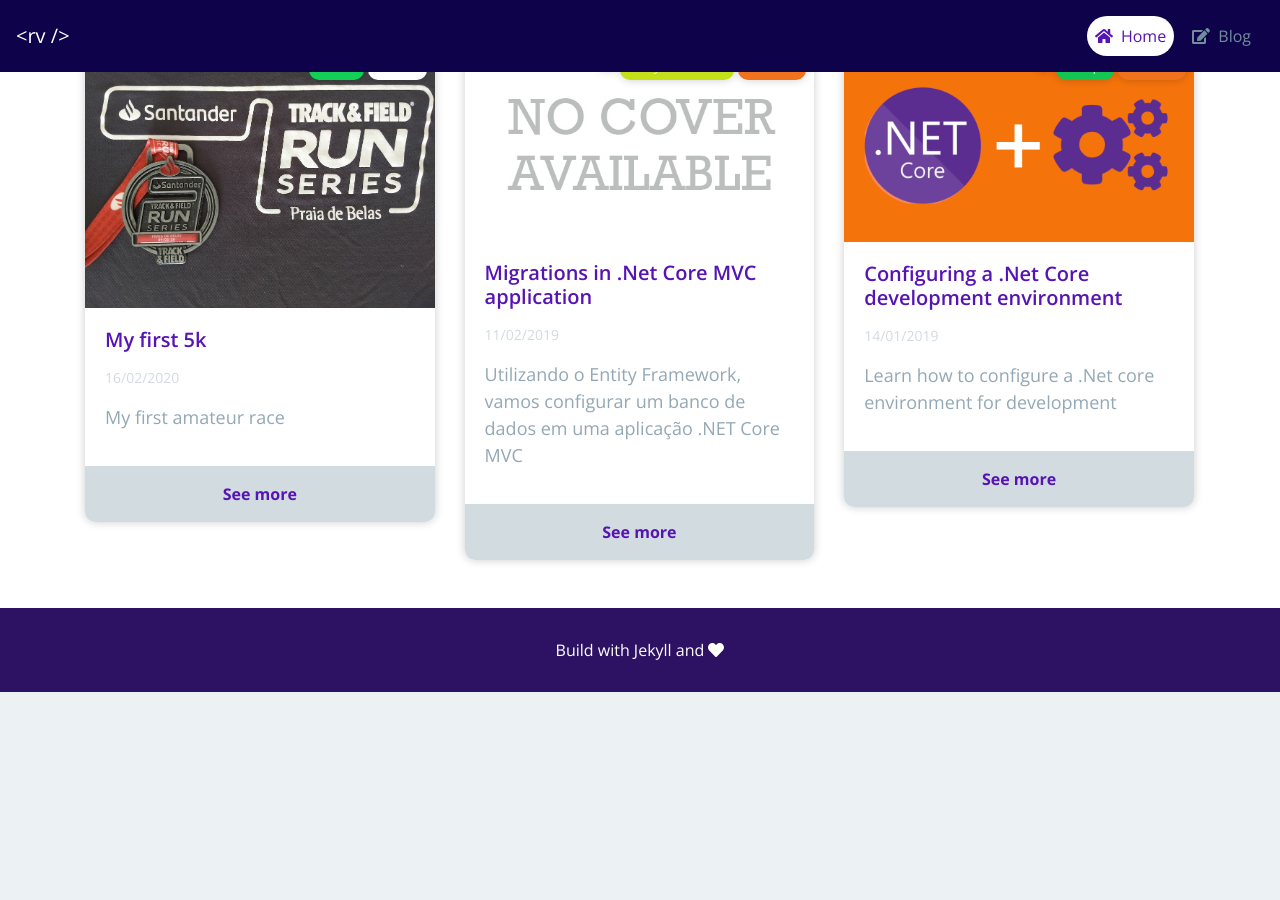
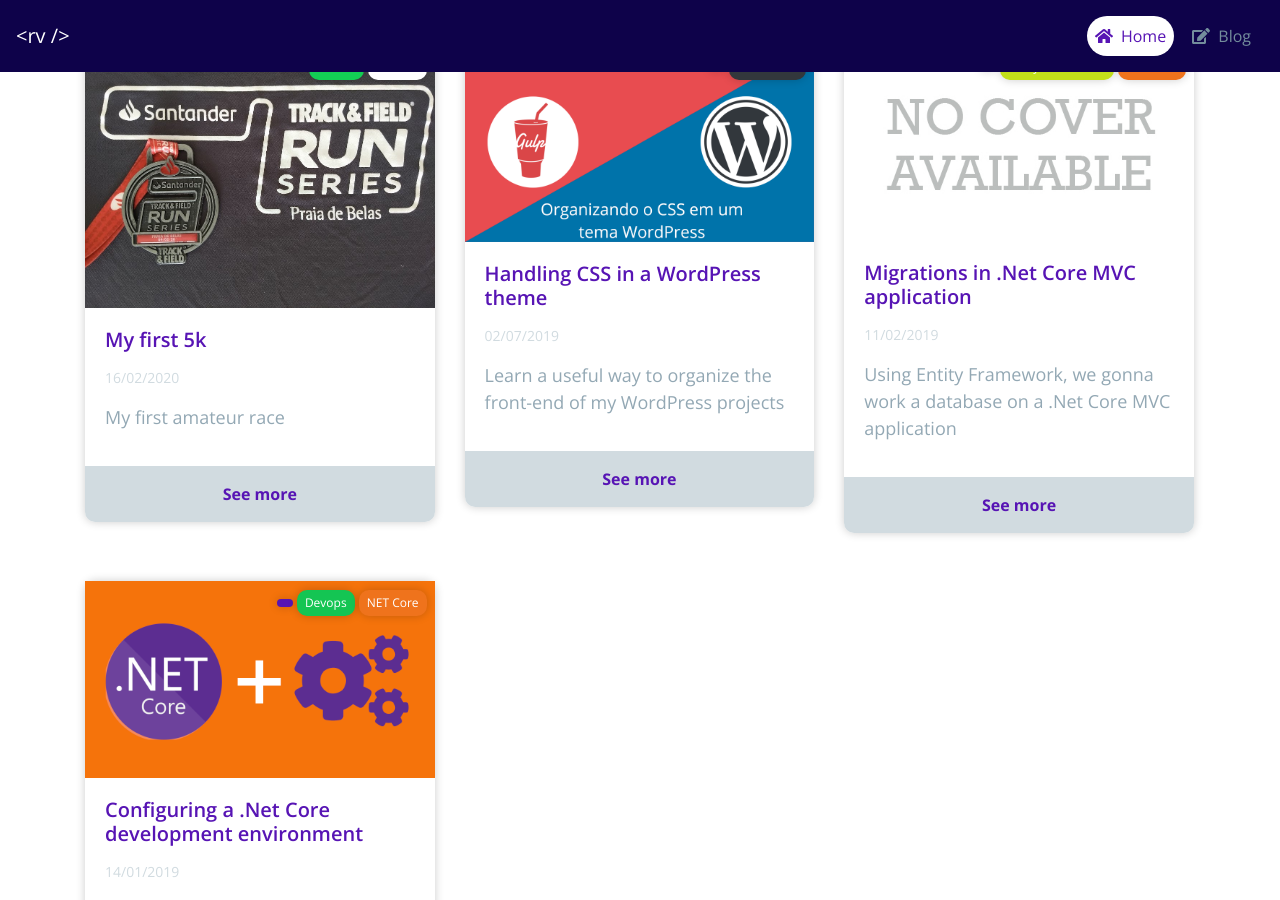
Before and after one commit to Rodrigo-Vargas/rodrigo-vargas.github.io, a Jekyll site: the page built from en/index.md, in a window 1280 px wide and 900 px high, scrolled down 1044 px. Built offline with Jekyll 4.4.1, drawn with Linux system fonts in a browser that asks for light colours; before the commit the page ends 1736 px from its top, so only the background shows below that; part of the change alters nothing that is shown.

Commit message:
Added new WordPress post. Fixed description on another post

````diff
--- a/en/_posts/2019-02-11-migration-in-dot-net-application.md
+++ b/en/_posts/2019-02-11-migration-in-dot-net-application.md
@@ -10,7 +10,7 @@
       - entity-framework
       - net-core
    date: 2019-02-11
-   description: Utilizando o Entity Framework, vamos configurar um banco de dados em uma aplicação .NET Core MVC
+   description: Using Entity Framework, we gonna work a database on a .Net Core MVC application
    lang: en
    layout: article
    title: Migrations in .Net Core MVC application
--- /dev/null
+++ b/en/_posts/2019-07-02-handling-css-on-wordpress-theme-with-gulp.md
@@ -0,0 +1,228 @@
+---
+   breadcrumb:
+    -
+      text: "Blog"
+      link: "/blog"
+    -
+      text: "Handling CSS in a WordPress theme"
+      link: "/blog/handling-css-on-wordpress-theme-with-gulp"
+   categories: [wordpress]
+   cover_url: handling-css-wp-theme.png
+   date: 2019-07-02
+   description: Learn a useful way to organize the front-end of my WordPress projects
+   lang: en
+   layout: article
+   permalink: /en/blog/handling-css-on-wordpress-theme-with-gulp
+   title: Handling CSS in a WordPress theme
+---
+
+Hi everyone! On today's post, I will show you a useful way to handle the front-end assets of my WordPress projects.
+
+As start point, I will use Irei use the project that we started to build in the <a href="http://rodrigovargas.com.br/criando-um-tema-wordpress-do-zero/">first post</a> of "How Create a WordPress theme", that you can download in his <a href="https://github.com/Rodrigo-Vargas/wordpress-theme-uphealth">Github repository</a>.
+
+## Linking the style.css in WordPress theme
+
+Before to start how to handle our stylesheets, we must link the style.css file on the **index.php** theme file, that can be made of the folowin way, adding the following line below the **head** section:
+
+```php
+   <link rel="stylesheet" href="<?php echo get_stylesheet_uri(); ?>">
+```
+
+## What is Gulp?
+
+To automate all tasks involving the front-end of our theme, I will use <a href="https://gulpjs.com/" target="_blank">Gulp</a>, which is a task runner for JavaScript. In short, Gulp makes several tasks much simpler and automated, as it allows us to run customized routines, in addition to being able to install plugins made for Gulp, which perform many useful tasks, such as minifying the code, copying files, transpiling JavaScript ECMA6, among other diverse tasks.
+
+## Initing a node.js package
+
+If you have already made a node.js application, you probably already know the **package.json** file, if you haven't already, in short it is a file that will be the reference of the package we are creating, where we write some information that identify our package and which packages will be necessary for our package to work.
+
+With the node.js tooling installed on machine, execute the following command:
+
+```bash
+    npm init
+```
+
+After that, a series of questions regarding the package will be asked. Below I show you how I answered in my case:
+
+```bash
+   package name: (uphealth)
+   version: (1.0.0)
+   description: A front-end asset handler to uphealth theme
+   entry point: (index.js)
+   test command:
+   git repository: (https://github.com/Rodrigo-Vargas/wordpress-theme-uphealth.git)
+   keywords:
+   author: Rodrigo Vargas
+   license: (ISC)
+   About to write to C:\Workspace\VVV\www\uphealth\public_html\wp-content\themes\uphealth\package.json:
+
+   {
+   "name": "uphealth",
+   "version": "1.0.0",
+   "description": "A front-end asset handler to uphealth theme",
+   "main": "index.js",
+   "scripts": {
+      "test": "echo \"Error: no test specified\" &amp;&amp; exit 1"
+   },
+   "repository": {
+      "type": "git",
+      "url": "git+https://github.com/Rodrigo-Vargas/wordpress-theme-uphealth.git"
+   },
+   "author": "Rodrigo Vargas",
+   "license": "ISC",
+   "bugs": {
+      "url": "https://github.com/Rodrigo-Vargas/wordpress-theme-uphealth/issues"
+   },
+   "homepage": "https://github.com/Rodrigo-Vargas/wordpress-theme-uphealth#readme"
+   }
+
+   Is this OK? (yes)
+```
+
+You will notice that after we finish this step, the package.json file was created in the directory where the command was executed.
+
+## Configuring gulp
+
+The next step will be to install the *gulp* command line utility, with which we will be able to access the "gulp" command and thus perform the tasks. Run the command below on your terminal:
+
+```bash
+   npm install gulp -g
+```
+
+With the gulp utility installed, we can now create a file called gulpfile.js at the root of our project, this file will contain all the tasks that we would like to automate in our project.
+
+## Precompiling SCSS with Gulp
+
+To take care of our theme's stylesheets, I will use the SASS precompiler, which allows us to better organize our project's stylesheets. But don't worry, after all just CSS files are generated, so the browser can interpret with no problems. We will leave this task to gulp and some of its plugins.
+
+Starting with the **gulpfile.js**, we will create a function that will search for the SCSS files in the "src" folder, and in the end it will overwrite the style.css file that we have at the root of our theme. The file must look like this:
+
+```javascript
+   const gulp           = require("gulp");
+   const plumber        = require("gulp-plumber");
+   const sass           = require("gulp-sass");
+
+   function css() {
+      return gulp
+      .src("./src/scss/style.scss")
+      .pipe(plumber())
+      .pipe(sass({ outputStyle: "expanded" }))
+      .on("error", sass.logError)
+      .pipe(gulp.dest("./"));
+   }
+
+   exports.css = css;
+```
+
+At the top of our gulpfile, we have two dependencies (gulp and gulp-plumber), which must be installed using the command below:
+
+```bash
+   npm install gulp gulp-plumber gulp-sass --save-dev
+```
+
+After this configuration, we will create a file called style.scss that should be inside the folder "/ src / scss". Cut the contents of style.css into this new file and execute the command below in the terminal:
+
+```bash
+   gulp css
+```
+
+An output similar to this will be generated:
+
+```bash
+   PS C:\Workspace\VVV\www\uphealth\public_html\wp-content\themes\uphealth> gulp css
+   [14:15:10] Using gulpfile C:\Workspace\VVV\www\uphealth\public_html\wp-content\themes\uphealth\gulpfile.js
+   [14:15:10] Starting 'css'...
+   [14:15:10] Finished 'css' after 34 ms
+```
+
+If you look now or in our style.css file, it may reflect the "compiled" result of the style.scss file. Try adding a new class to the style.scss file and see that it will be generated in the style.css file when you run the "gulp css" command.
+
+<blockquote>Tip: Add a file called ".gitignore" to your theme and place the folder "node_modules" inside it, so these files will not pollute your repository.</blockquote>
+
+## Automating SCSS compilation
+
+We have already seen how to compile our SCSS files using the "gulp css" command, but don't it be nice if we could make this happen every time we saved the file? How about update the page automatically after that? With gulp, it becomes very easy. We will add a new task, which will monitor the files and trigger the "css" function automatically. To do this, modify the gulpfile.js file as follows:
+
+
+```javascript
+   const gulp           = require("gulp");
+   const plumber        = require("gulp-plumber");
+   const sass           = require("gulp-sass");
+
+   function css() {
+      return gulp
+      .src("./src/scss/style.scss")
+      .pipe(plumber())
+      .pipe(sass({ outputStyle: "expanded" }))
+      .on("error", sass.logError)
+      .pipe(gulp.dest("./"));
+   }
+
+   function watchFiles() {
+      gulp.watch("src/scss/**/*.scss", css);
+   }
+
+   const start = gulp.parallel(css, watchFiles);
+
+   exports.default = start;
+```
+
+Note that we have a new function called "watchFiles", which will look for files with the extension ".scss" inside the folder "src/scss". We also changed the part of the final export, defining a function called "default" which is the function that gulp looks inside the file by default. Now, we can just execute the command "gulp" to start monitoring the modification of files.
+
+Still on the line where we define a constant called "start", there is a command that instruct the gulp execute the functions css and watchFiles in a parallel way, performing the compilation of scss in addition to the monitoring routine we talked early, thus, we will not need to save any file so that the gulp already perform a first build of the scss files. Now let's execute the command below to check if everything is correct:
+
+```bash
+   gulp
+```
+
+Note that at the terminal exit, the process does not end, it is running indefinitely, and after making any changes to the scss file and saving the file, the "css" function is called again. To end the monitoring, press "ctrl + c" on the terminal.
+
+## Browser Sync: refreshing browser page automatically
+
+To finish today's post, we will add the <a href="https://www.browsersync.io/docs/gulp" target="_blank">browser sync</a> plugin so that it refresh the browser page as soon as we save our scss files. To do this, modify the gulpfile.js file as follows:
+
+```javascript
+   const browsersync    = require("browser-sync").create();
+   const gulp           = require("gulp");
+   const plumber        = require("gulp-plumber");
+   const sass           = require("gulp-sass");
+
+   function browserSync(done) {
+      browsersync.init({
+      proxy: "uphealth.test"
+      });
+      done();
+   }
+
+   function css() {
+      return gulp
+      .src("./src/scss/style.scss")
+      .pipe(plumber())
+      .pipe(sass({ outputStyle: "expanded" }))
+      .on("error", sass.logError)
+      .pipe(gulp.dest("./"))
+      .pipe(browsersync.stream());
+   }
+
+   function watchFiles() {
+      gulp.watch("src/scss/**/*.scss", css);
+   }
+
+   const start = gulp.parallel(css, watchFiles, browserSync);
+
+   exports.default = start;
+```
+
+Note that we added a new function called "browserSync" that will actually start the browser sync process, and we also added it at the end of the css function, so that it passes the result of the compilation directly to the browser. As I use <a href="https://varyingvagrantvagrants.org/" target="_blank">VVV</a> to develop on WordPress, I used the "proxy" parameter to redirect it to the "uphealth.test" url, which is the URL to which my site is linked. You can check the configuration of the browser sync on its documentation page, and check other options if you develop with localhost or otherwise.
+
+The last modification was in the "default" function, we added browserSync, as a new task.
+
+We will also need to add the new dependency (browser-sync) to our package.json file:
+
+```bash
+   npm install browser-sync --save-dev
+```
+
+After that, we can check if everything is working correctly by executing the "gulp" command in the terminal. Notice now that when modifying any SCSS file, the changes appear immediately on the page.
+
+And that's all guys, I don't include the javascript part in this post, but I'll show you in the next week's post. See you next time!
````
